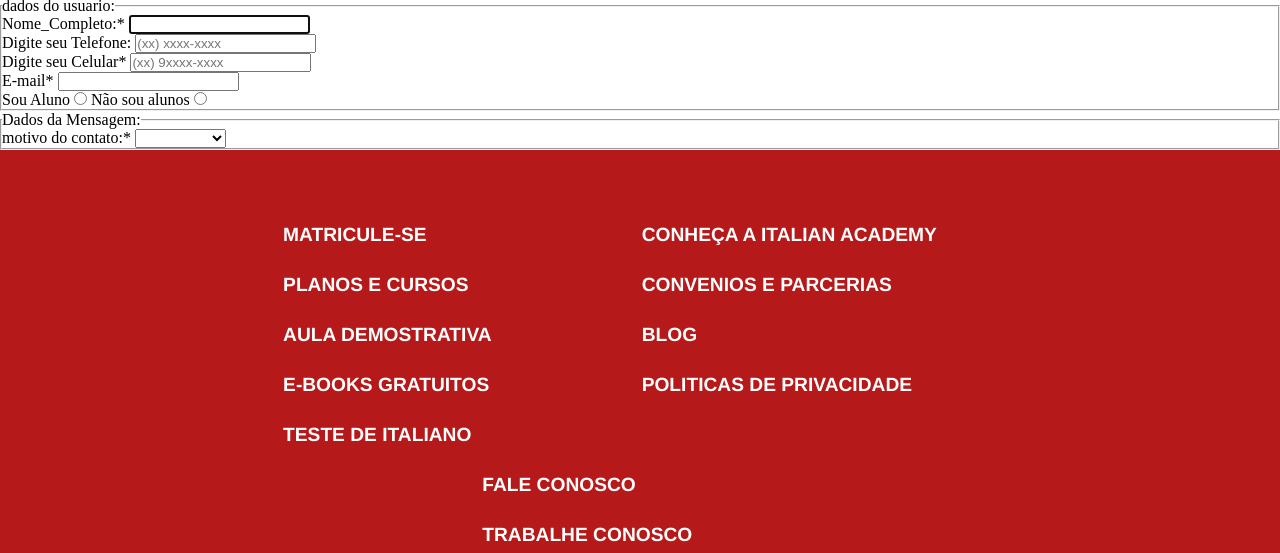
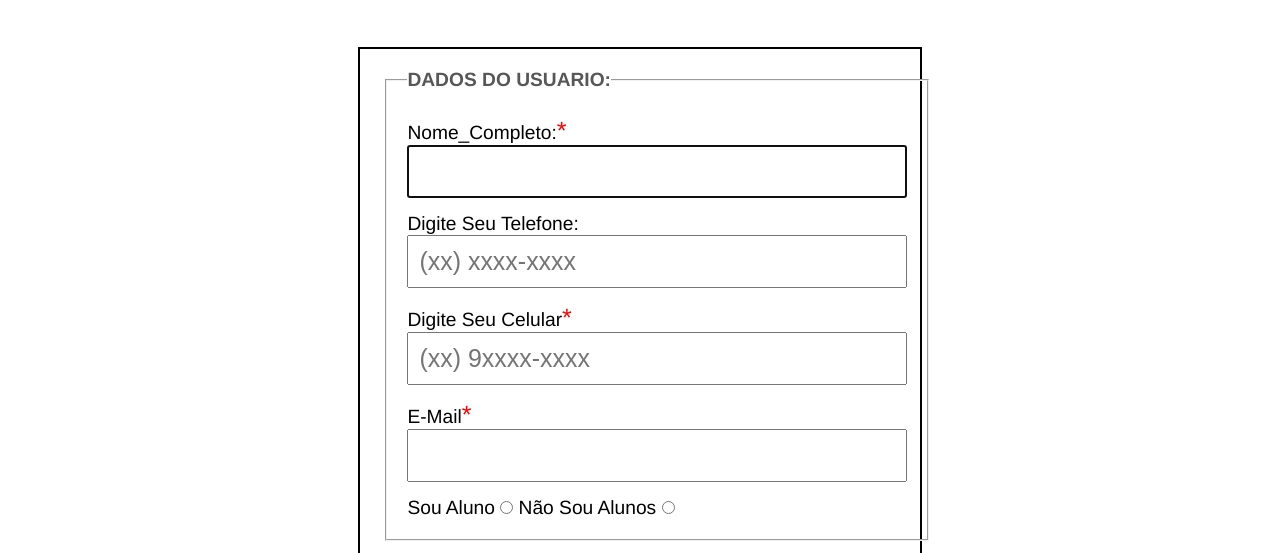
Before and after one commit to anderson-pantolfi/italian_academy, a plain HTML site: page fale_conosco.html in a window 1280 px wide. Shown: the part 210-763 px from the top of the page. Drawn offline with Linux system fonts and the light colour scheme.

Commit message:
continuation of the styling of the contact us page form

```diff
--- a/css/fale_conosco.css
+++ b/css/fale_conosco.css
@@ -0,0 +1,65 @@
+@charset "utf-8";
+
+:root {
+    --font-family: Helvetica, arial, sans-serif;
+}
+
+
+form {
+    width: 44%;
+    margin: 50px auto;
+    padding: 5px 10px 10px;
+    border: 2px solid black;
+}
+
+fieldset {
+    margin: 15px;
+    padding: 10px 20px 20px;
+}
+
+fieldset legend {
+    text-transform: uppercase;
+    font-size: 1.2em;
+    font-family: var(--font-family);
+    font-weight: bold;
+    color: rgb(88, 87, 87);
+}
+
+form label {
+    display: block;
+    margin: 15px auto;
+    text-transform: capitalize;
+    font-size: 1.2em;
+    font-family: var(--font-family);
+}
+
+form label.verifica_aluno {
+    display: inline;
+}
+
+form label span.input_required {
+    font-size: 1.3em;
+    font-family: var(--font-family);
+    color: red;
+}
+
+form label input, form label select {
+    width: 500px;
+    padding: 10PX;
+    font-size: 1.3em;
+}
+
+form label.verifica_aluno  input{
+    display: inline;
+    width: auto;
+}
+
+form label select {
+    text-transform: uppercase;
+    text-align: center;
+}
+
+form label textarea {
+    width: 100%;
+    height: 300px;
+}
--- a/fale_conosco.html
+++ b/fale_conosco.html
@@ -55,36 +55,50 @@
                         <fieldset>
                             <legend>dados do usuario: </legend>
 
-                            <label for="nome">Nome_Completo:<span class="input_required">*</span>
+                            <label for="nome">Nome_Completo:<span class="input_required">*</span><br />
                                 <input type="text" required autofocus maxlength="30" minlength="3" id="nome" /><br />
                             </label>
-                            <label for="telefone">Digite seu Telefone:
+                            <label for="telefone">Digite seu Telefone:<br />
                                 <input type="tel" id="telefone" placeholder="(xx) xxxx-xxxx" /><br />
                             </label>
-                            <label for="celular">Digite seu Celular<span class="input_required">*</span>
+                            <label for="celular">Digite seu Celular<span class="input_required">*</span><br />
                                 <input type="tel" id="celular" placeholder="(xx) 9xxxx-xxxx" pattern="^\([1-9]{2}\) 9[1-9][0-9]{3}-[0-9]{4}$" /><br />
                             </label>
-                            <label>E-mail<span class="input_required">*</span>
+                            <label>E-mail<span class="input_required">*</span><br />
                                 <input type="email" id="email" /><br />
                             </label>
-                            <label for="aluno">Sou Aluno
-                                <input type="radio" name="verifica_aluno"value="aluno"/>
-                            </label>
-                            <label for="visitante">Não sou alunos
-                                <input type="radio" name="verifica_aluno" value="nao_aluno"/>
-                            </label>
+
+                            <div class="aluno">
+                                <label for="aluno" class="verifica_aluno">Sou Aluno
+                                    <input type="radio" value="aluno" name="checkMatricula" id="aluno"/>
+                                </label>
+                                <label for="visitante" class="verifica_aluno">Não sou alunos
+                                    <input type="radio" value="nao_aluno" name="checkMatricula" id="visitante"/>
+                                </label>
+                            </div>
+
                         </fieldset>
 
                         <fieldset>
                             <legend>Dados da Mensagem:</legend>
 
-                            <label for="motivo_contato">motivo do contato:<span class="input_required">*</span>
+                            <label for="motivo_contato">motivo do contato:<span class="input_required">*</span><br />
                                 <select id="motivo_contato" required>
                                     <option disabled selected></option>
                                     <option value="duvidas">duvidas</option>
-                                    <option value="reclamação">reclamacao</option>
-                                    <option value="sugestão">sugestao</option>
+                                    <option value="reclamação">reclamação</option>
+                                    <option value="sugestão">sugestão</option>
                                 </select>
+                            </label>
+
+                            <label for="subcategoriamotivo">sub categoria motivo do contato:<span class="input_required">*</span><br />
+                                    <select  id="subcategoriamotivo" required>
+                                        <option disabled selected></option>
+                                    </select>
+                            </label>
+
+                            <label for="mensagem">Escreva sua mensagem:<span class="input_required">*</span><br>
+                                <textarea id="mensagem" required></textarea>
                             </label>
                         </fieldset>
                     </form>
```
Also changed, not shown: index.html (+0 -13 lines).
